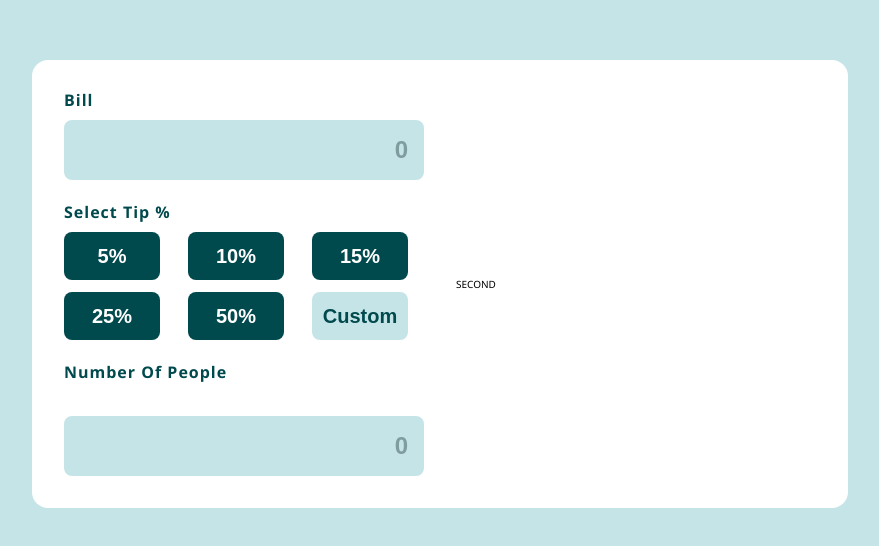
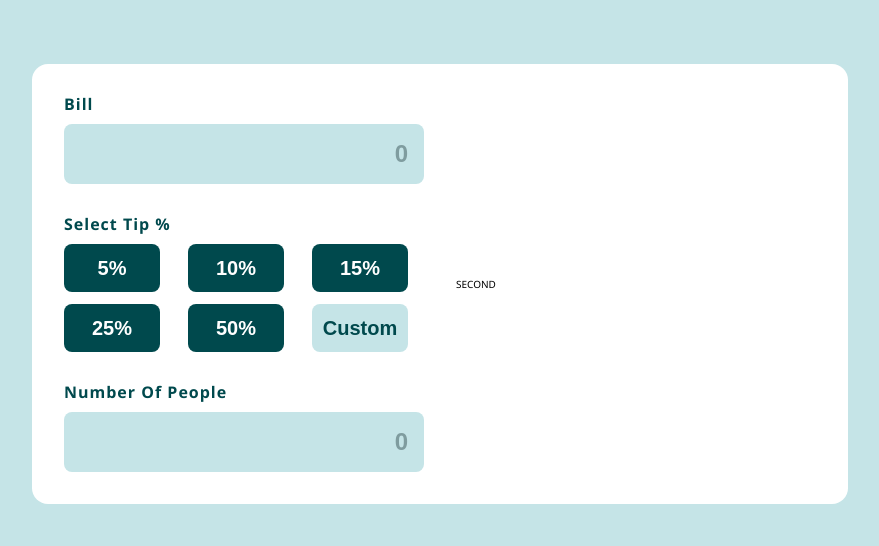
Before and after one commit to Sabelo-Hlatshwayo/tip-calculator, a React (Vite) app: page / in a window 1280 px wide. Shown: the part 116-662 px from the top of the page, without its empty margins (200-1079 px from the left). Built offline with nearby package versions, Linux system fonts and the light colour scheme.

Commit message:
Create a separate component for the input element for selecting the number of people

```diff
--- a/src/App.jsx
+++ b/src/App.jsx
@@ -1,6 +1,7 @@
 import React from "react";
 import InitialBill from "./components/InitialBill";
 import TipPercentage from "./components/TipPercentage";
+import NumPeople from "./components/NumPeople";
 
 function App() {
     return (
@@ -9,19 +10,7 @@ function App() {
                 <form className="calculator__input-box">
                     <InitialBill />
                     <TipPercentage />
-
-                    <label
-                        className="calculator__people"
-                        htmlFor="people"
-                    >
-                        number of people
-                    </label>
-                    <input
-                        type="text"
-                        className="calculator__people-input"
-                        placeholder="0"
-                        id="people"
-                    />
+                    <NumPeople />
                 </form>
                 <div className="calculator__output-box">SECOND</div>
             </div>
--- /dev/null
+++ b/src/components/NumPeople.jsx
@@ -0,0 +1,22 @@
+import React from "react";
+
+function NumPeople() {
+    return (
+        <div>
+            <label
+                className="calculator__people"
+                htmlFor="people"
+            >
+                number of people
+            </label>
+            <input
+                type="text"
+                className="calculator__people-input"
+                placeholder="0"
+                id="people"
+            />
+        </div>
+    );
+}
+
+export default NumPeople;
--- a/src/index.css
+++ b/src/index.css
@@ -43,7 +43,7 @@ body {
 .calculator__input-box {
     display: flex;
     flex-direction: column;
-    gap: 2.4rem;
+    gap: 3.2rem;
 }
 
 .calculator__bill,
```
